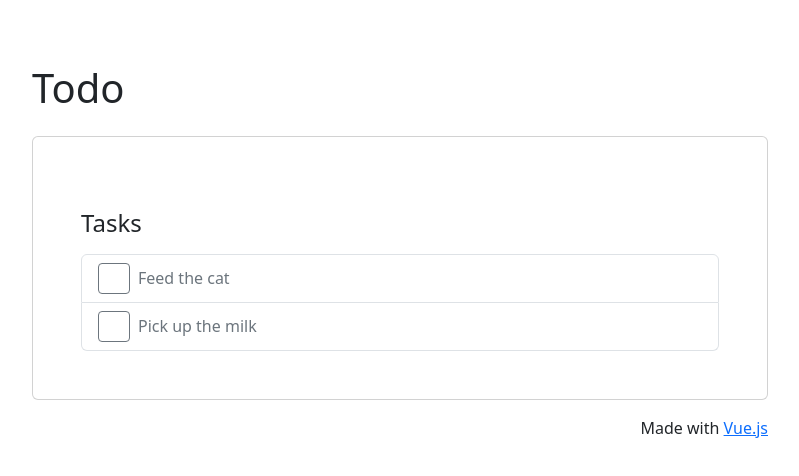
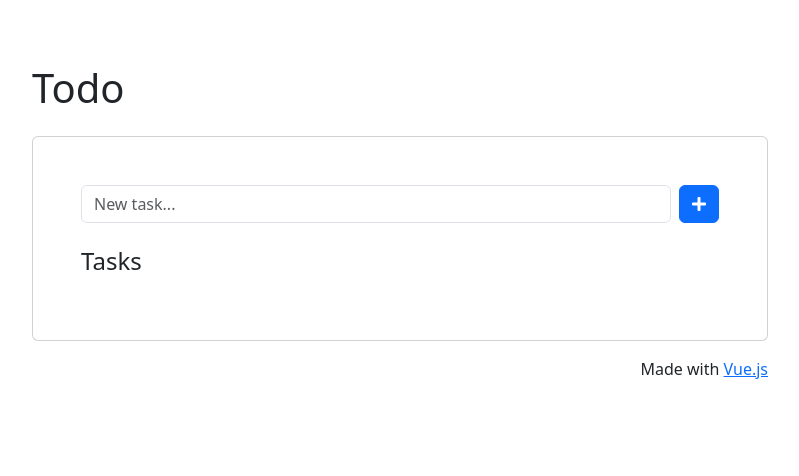
Before and after one commit to teonator/vue-todo, a Vue app: page / in a window 1280 px wide. Shown: the top 476 px of the page, without its empty margins (240-1039 px from the left). Built offline with nearby package versions, Linux system fonts and the light colour scheme.

Commit message:
Update with add task method.

```diff
--- a/src/App.vue
+++ b/src/App.vue
@@ -2,18 +2,19 @@
 export default {
   data() {
     return {
-      tasks: [
-          {
-            label: 'Feed the cat',
-            done: 0
-          },
-          {
-            label: 'Pick up the milk',
-            done: 1
-          }
-      ]
+      task: '',
+      tasks: []
     }
-  }
+  },
+  methods: {
+    addTask() {
+      this.tasks.push({
+        label: this.task,
+        done: false,
+      });
+      this.task = '';
+    },
+  },
 }
 </script>
 
@@ -32,6 +33,12 @@ export default {
 
           <div class="card">
               <div class="card-body p-5">
+
+                <form class="d-flex mb-1">
+                  <input @keydown.enter="addTask" v-model="task" type="text" class="form-control me-2" placeholder="New task..." />
+                  <button type="submit" disabled class="d-none">Prevent form submit from enter</button>
+                  <button @click.prevent="addTask" class="btn btn-primary"><i class="fas fa-plus"></i></button>
+                </form>
 
                 <div class="d-flex align-items-center mt-4">
                   <h4 class="flex-fill m-0">Tasks</h4>
```
